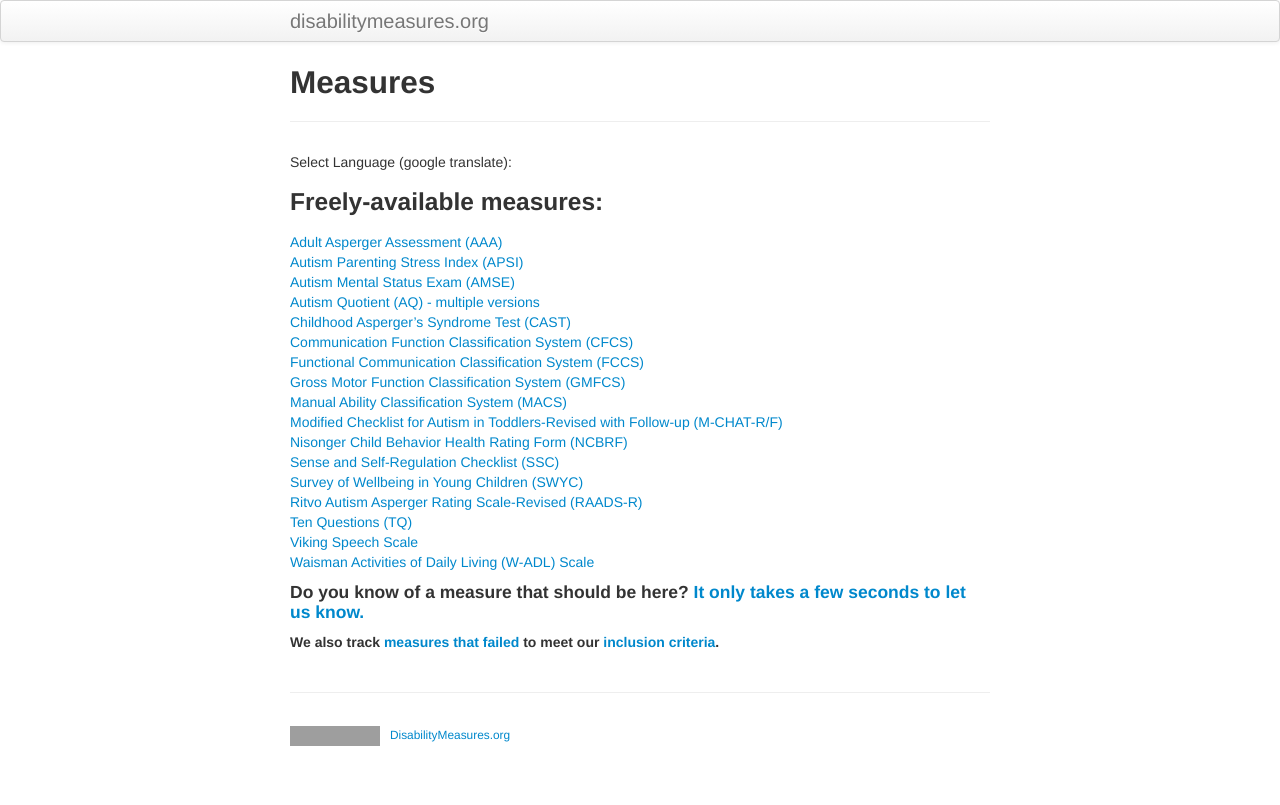
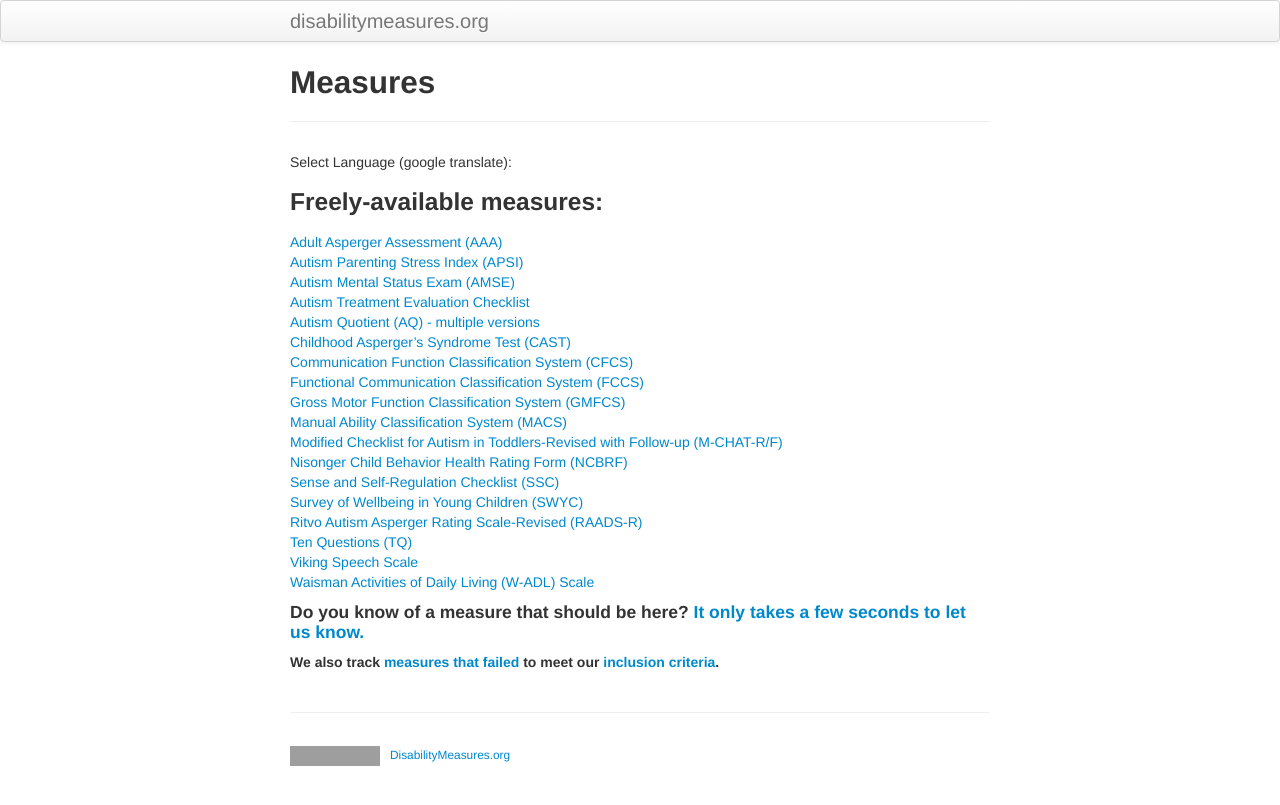
Before and after one commit to mjmaenner/disabilitymeasures, a Jekyll site: the page built from measures/index.md, in a window 1280 px wide. Shown: the top 805 px of the page. Built offline with Jekyll 4.4.1, drawn with Linux system fonts in a browser that asks for light colours; grey boxes are pictures that could not be loaded.

Commit message:
added ATEC

```diff
--- a/measures/index.md
+++ b/measures/index.md
@@ -16,6 +16,7 @@ function googleTranslateElementInit() {
 [Adult Asperger Assessment (AAA)](http://disabilitymeasures.org/aaa)
 [Autism Parenting Stress Index (APSI)](http://disabilitymeasures.org/apsi)
   [Autism Mental Status Exam (AMSE)](http://disabilitymeasures.org/amse)
+  [Autism Treatment Evaluation Checklist](http://disabilitymeasures.org/atec)
 [Autism Quotient (AQ) - multiple versions](http://disabilitymeasures.org/aq)
 [Childhood Asperger's Syndrome Test (CAST)](http://disabilitymeasures.org/cast)
   [Communication Function Classification System (CFCS)](http://disabilitymeasures.org/cfcs)
```
